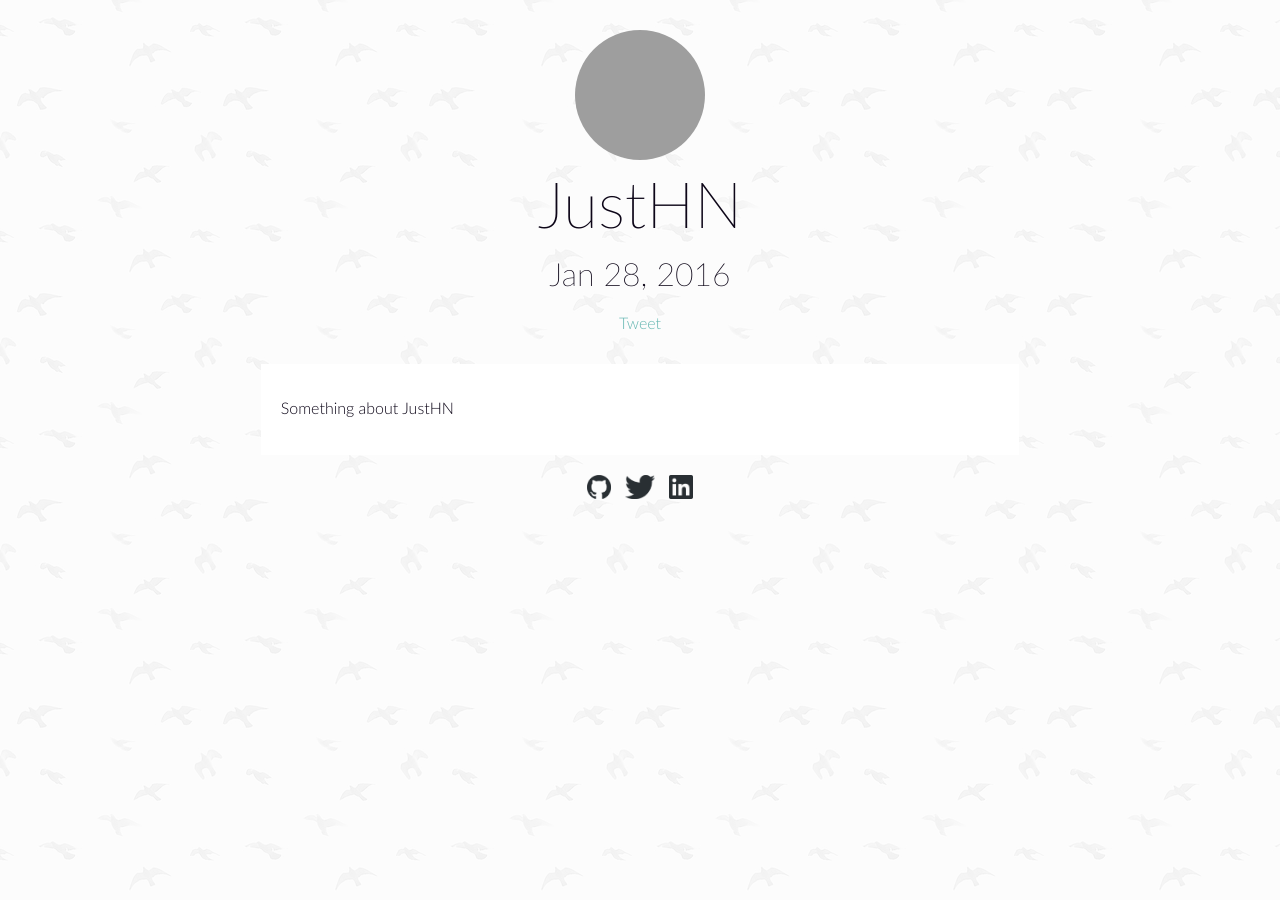
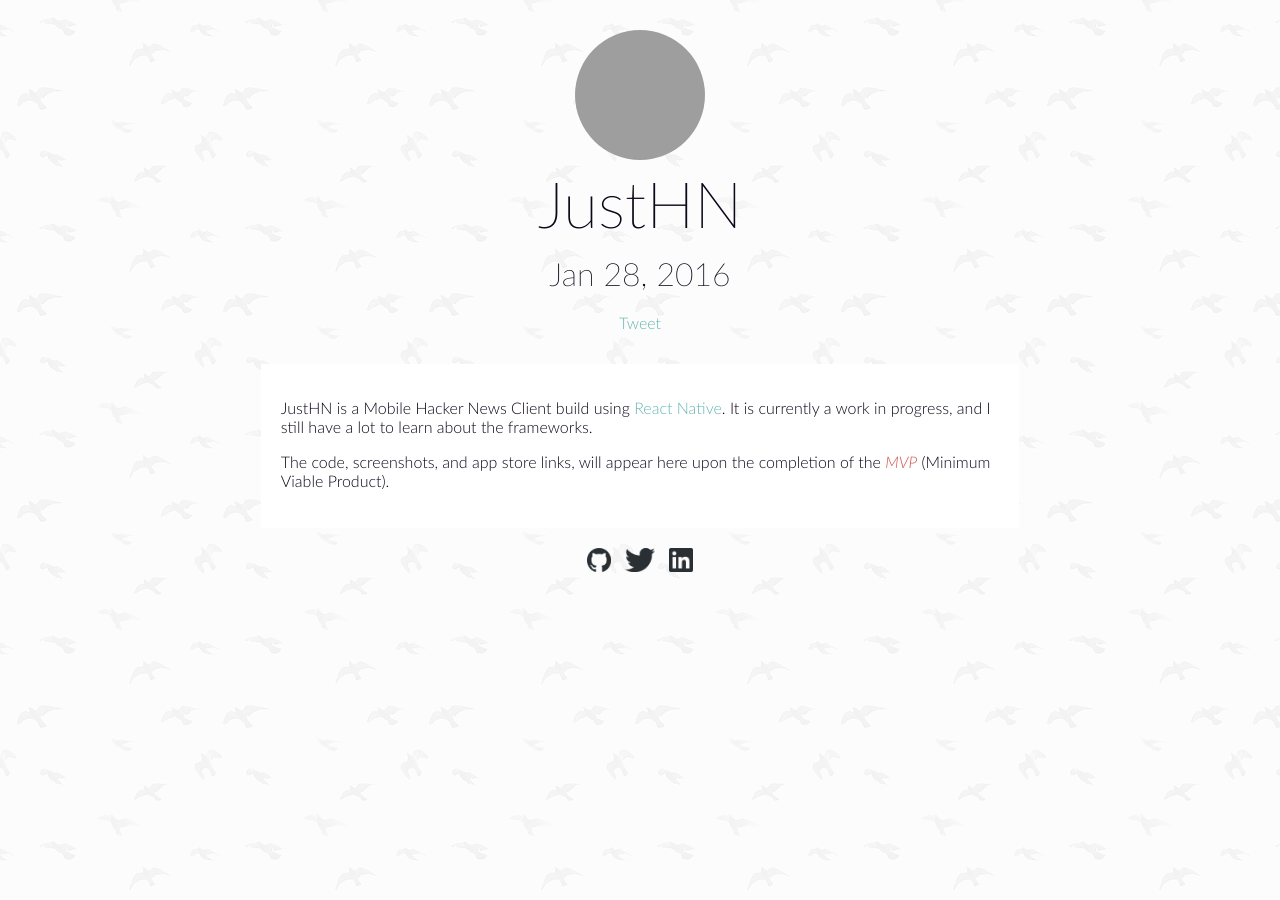
Before and after one commit to RosyTucker/RosyTucker.github.io, a Jekyll site: the page built from _posts/2016-01-28-JustHN.md, in a window 1280 px wide. Built offline with Jekyll 4.4.1, drawn with Linux system fonts in a browser that asks for light colours; comment, search, counter and statistics services are not loaded; grey boxes are pictures that could not be loaded.

Commit message:
Add JustHN content

```diff
--- a/_posts/2016-01-28-JustHN.md
+++ b/_posts/2016-01-28-JustHN.md
@@ -5,4 +5,7 @@
 category: project
 ---
 
-Something about JustHN
+JustHN is a Mobile Hacker News Client build using [React Native](https://facebook.github.io/react-native/). It is
+currently a work in progress, and I still have a lot to learn about the frameworks.
+
+The code, screenshots, and app store links, will appear here upon the completion of the *MVP* (Minimum Viable Product).
```
